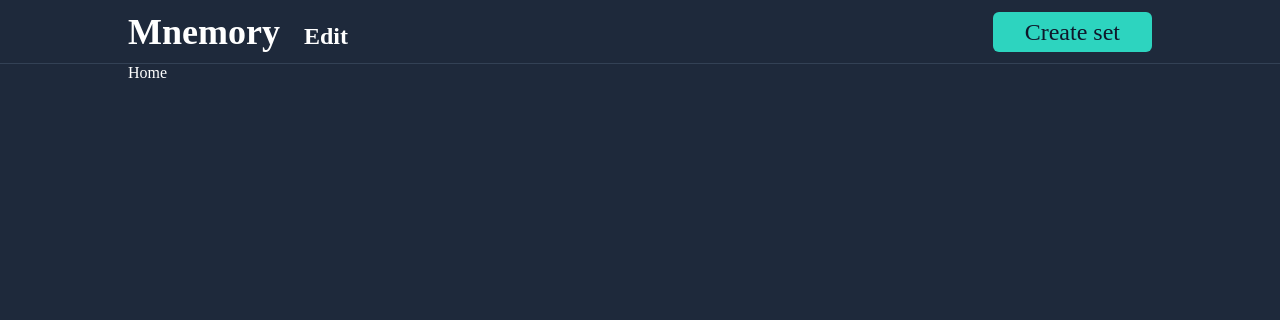
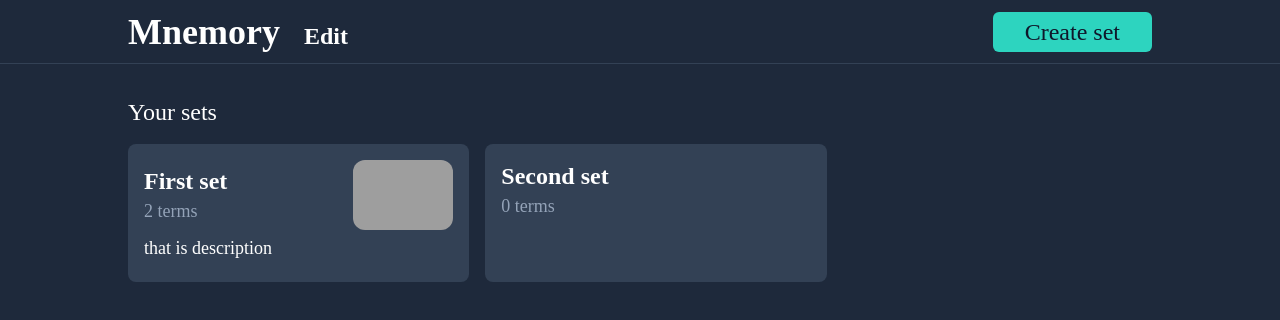
Before and after one commit to Shysh-Oleksandr/mnemory, a React (Create React App) app: page / in a window 1280 px wide. Shown: the top 320 px of the page. Built offline with nearby package versions, Linux system fonts and the light colour scheme; grey boxes are pictures that could not be loaded.

Commit message:
Remade reducer for sets and made list of sets.

```diff
--- a/src/components/termCard/TermCardSeparator.tsx
+++ b/src/components/termCard/TermCardSeparator.tsx
@@ -17,7 +17,7 @@ const TermCardSeparator = ({ cardId }: Props) => {
   const emptyTerm = {
     term: "",
     descriptionKeywords: [{ keyword: "", id: 0, imageChecked: false }],
-    id: mnemoryState.terms.length,
+    id: mnemoryState.sets[mnemoryState.currentSetId].terms.length,
   };
 
   return (
@@ -30,7 +30,8 @@ const TermCardSeparator = ({ cardId }: Props) => {
         setStyle({ transform: "scale(0)" });
       }}
     >
-      {cardId !== mnemoryState.terms.length - 1 && (
+      {cardId !==
+        mnemoryState.sets[mnemoryState.currentSetId].terms.length - 1 && (
         <button
           style={style}
           onClick={() => addTerm(emptyTerm, cardId + 1)}
--- a/src/components/termCard/TermKeyword.tsx
+++ b/src/components/termCard/TermKeyword.tsx
@@ -26,7 +26,7 @@ const TermKeyword = ({ termId, descriptionKeyword }: Props) => {
     <div className="term-description-keyword relative flex flex-col items-center m-1 w-36">
       {descriptionKeyword.image ? (
         <div
-          className="relative flex flex-col items-center w-full h-[80px] overflow-hidden rounded-xl bg-center bg-cover bg-no-repeat"
+          className="w-full h-[80px] rounded-xl bg-center bg-cover bg-no-repeat"
           style={{ backgroundImage: `urL(${descriptionKeyword.image})` }}
         >
           <button
--- a/src/pages/EditPage.tsx
+++ b/src/pages/EditPage.tsx
@@ -3,14 +3,18 @@ import TermsList from "./../components/TermsList";
 import AddTermBtn from "./../components/AddTermBtn";
 import SetForm from "../components/set/SetForm";
 import { Link } from "react-router-dom";
+import { useSelector } from "react-redux";
+import { State } from "../state";
 
 type Props = {};
 
 const EditPage = (props: Props) => {
+  const mnemoryState = useSelector((state: State) => state.mnemory);
+
   return (
     <div>
       <SetForm
-        buttonText="Edit"
+        buttonText="Save"
         titleContent={
           <Link to="/set/3" className="text-xl">
             <span className="mr-3 text-teal-400 hover:text-orange-400 transition-colors">{`<`}</span>
@@ -18,7 +22,7 @@ const EditPage = (props: Props) => {
           </Link>
         }
       />
-      <TermsList />
+      <TermsList terms={mnemoryState.sets[mnemoryState.currentSetId].terms} />
       <AddTermBtn />
       <button className="btn ml-auto block mt-2 !px-24 !py-4">Save</button>
     </div>
--- a/src/pages/HomePage.tsx
+++ b/src/pages/HomePage.tsx
@@ -1,9 +1,66 @@
 import React from "react";
+import { useDispatch, useSelector } from "react-redux";
+import { ITerm } from "../components/termCard/Term";
+import { actionCreactors, State } from "../state";
+import { Link } from "react-router-dom";
+import { bindActionCreators } from "redux";
 
 type Props = {};
 
 const HomePage = (props: Props) => {
-  return <div>Home</div>;
+  const mnemoryState = useSelector((state: State) => state.mnemory);
+  const dispatch = useDispatch();
+
+  const { setCurrentSetId } = bindActionCreators(actionCreactors, dispatch);
+
+  return (
+    <div className="mt-8">
+      <h3 className="text-2xl mb-2">Your sets</h3>
+      <div className="flex">
+        {mnemoryState.sets.map((set) => {
+          const keyword = set.terms
+            .map((term) => {
+              let keyword = term.descriptionKeywords.find(
+                (keyword) => keyword.image
+              );
+              if (keyword) return keyword;
+            })
+            .slice(-1)[0];
+          const keywordImage = keyword?.image;
+          return (
+            <Link
+              to={`/set/${set.setId}`}
+              className="mr-4 mt-2 basis-1/3 rounded-lg cursor-pointer border-solid border-transparent hover:bg-slate-600 hover:border-white border-b-4 transition-all bg-slate-700 max-w-sm p-4"
+              key={set.setId}
+              onClick={() => setCurrentSetId(set.setId)}
+            >
+              <div className="flex items-center justify-between">
+                <div>
+                  <h4 className="text-2xl font-bold">{set.name}</h4>
+                  <h5 className="text-lg text-slate-400">
+                    {set.terms.length} terms
+                  </h5>
+                </div>
+                <div>
+                  {keywordImage && (
+                    <div
+                      className="w-[100px] h-[70px] rounded-xl bg-center bg-cover bg-no-repeat"
+                      style={{
+                        backgroundImage: `urL(${keywordImage})`,
+                      }}
+                    ></div>
+                  )}
+                </div>
+              </div>
+              <div className="mt-1">
+                <p className="text-lg">{set.description}</p>
+              </div>
+            </Link>
+          );
+        })}
+      </div>
+    </div>
+  );
 };
 
 export default HomePage;
--- a/src/state/Action-creators/index.ts
+++ b/src/state/Action-creators/index.ts
@@ -6,7 +6,7 @@ import { ITerm } from "../../components/termCard/Term";
 export const addTerm = (term: ITerm, indexToAdd: number) => {
   return (dispatch: Dispatch<Action>) => {
     dispatch({
-      type: ActionType.ADDING,
+      type: ActionType.ADDING_TERM,
       payload: { term: term, indexToAdd: indexToAdd },
     });
   };
@@ -15,7 +15,7 @@ export const addTerm = (term: ITerm, indexToAdd: number) => {
 export const deleteTerm = (term: ITerm) => {
   return (dispatch: Dispatch<Action>) => {
     dispatch({
-      type: ActionType.DELETING,
+      type: ActionType.DELETING_TERM,
       payload: term,
     });
   };
@@ -78,3 +78,12 @@ export const setSearchedImages = (searchedImages: string[]) => {
     });
   };
 };
+
+export const setCurrentSetId = (setId: number) => {
+  return (dispatch: Dispatch<Action>) => {
+    dispatch({
+      type: ActionType.SET_CURRENT_SET_ID,
+      payload: setId,
+    });
+  };
+};
--- a/src/state/Action-types/index.ts
+++ b/src/state/Action-types/index.ts
@@ -1,10 +1,11 @@
 export enum ActionType {
-  ADDING = "Adding",
-  DELETING = "Deleting",
+  ADDING_TERM = "Adding a term",
+  DELETING_TERM = "Deleting a term",
   ADDING_KEYWORD = "Adding a Keyword",
   DELETING_KEYWORD = "Deleting a Keyword",
   DELETING_KEYWORD_IMAGE = "Deleting a Keyword image",
   TOGGLE_KEYWORD_IMAGE = "Toggle a Keyword image",
   SET_KEYWORD_IMAGE = "Set a Keyword image",
   SET_SEARCHED_IMAGES = "Set searched images",
+  SET_CURRENT_SET_ID = "Set current set id",
 }
--- a/src/state/Reducers/MnemoryReducer.ts
+++ b/src/state/Reducers/MnemoryReducer.ts
@@ -2,13 +2,25 @@ import { ActionType } from "../Action-types";
 import { Action } from "../Actions";
 import { ITerm } from "../../components/termCard/Term";
 
+export interface ISet {
+  name: string;
+  description?: string;
+  terms: ITerm[];
+  setId: number;
+}
+
 export interface IMnemory {
-  terms: ITerm[];
+  sets: ISet[];
   currentImageQuery: string;
   currentSearchedImages: string[];
+  currentSetId: number;
 }
 
 const initialState: IMnemory = {
+  sets: [
+    {
+      name: "First set",
+      description: "that is description",
       terms: [
         {
           term: "Lata",
@@ -26,8 +38,6 @@ const initialState: IMnemory = {
               keyword: "Chaos",
               id: 2,
               imageChecked: false,
-          image:
-            "https://media.istockphoto.com/photos/flag-of-latvia-blowing-in-the-wind-picture-id1219006164?k=20&m=1219006164&s=612x612&w=0&h=Gilv16JpdkZ7YrVvdQ0GqyUDvlzLDFyGJnqB9j2e158=",
             },
             { keyword: "Water", id: 3, imageChecked: false },
           ],
@@ -37,28 +47,64 @@ const initialState: IMnemory = {
           term: "Leche",
           definition: "milk",
           descriptionKeywords: [
-        { keyword: "cure", id: 0, imageChecked: false },
+            {
+              keyword: "cure",
+              id: 0,
+              imageChecked: false,
+              image:
+                "https://images.unsplash.com/photo-1562914344-e97da11dacd4?ixid=MnwzMDg5NzJ8MHwxfHNlYXJjaHwzfHxMYXR2aWF8ZW58MHx8fHwxNjQ3NDI0NzMx&ixlib=rb-1.2.1",
+            },
             { keyword: "doctor", id: 1, imageChecked: false },
           ],
           id: 1,
         },
       ],
+      setId: 0,
+    },
+    {
+      name: "Second set",
+      terms: [],
+      setId: 1,
+    },
+  ],
+  currentSetId: 0,
   currentImageQuery: "",
   currentSearchedImages: [],
 };
+
+function setNewTerms(state: IMnemory, newTerms: ITerm[]): ISet[] {
+  const newSets = state.sets.map((set) => {
+    if (set.setId === state.currentSetId) return { ...set, terms: newTerms };
+    return set;
+  });
+
+  return newSets;
+}
 
 const mnemoryReducer = (
   state: IMnemory = initialState,
   action: Action
 ): IMnemory => {
+  let newSets = state.sets;
+  let newTerms = state.sets[state.currentSetId].terms;
   switch (action.type) {
-    case ActionType.ADDING:
-      const copiedTerms = state.terms;
-      copiedTerms.splice(action.payload.indexToAdd, 0, action.payload.term);
-      return { ...state, terms: copiedTerms };
+    // Terms actions.
+    case ActionType.ADDING_TERM:
+      newTerms = state.sets[state.currentSetId].terms;
+      newTerms.splice(action.payload.indexToAdd, 0, action.payload.term);
+      newSets = setNewTerms(state, newTerms);
+      return { ...state, sets: newSets };
 
+    case ActionType.DELETING_TERM:
+      newTerms = state.sets[state.currentSetId].terms.filter(
+        (term) => term.id !== action.payload.id
+      );
+      newSets = setNewTerms(state, newTerms);
+      return { ...state, sets: newSets };
+
+    // Term keywords actions.
     case ActionType.ADDING_KEYWORD:
-      const addedKeywordTerms = state.terms.map((term) => {
+      newTerms = state.sets[state.currentSetId].terms.map((term) => {
         if (term.id === action.payload) {
           return {
             ...term,
@@ -74,16 +120,11 @@ const mnemoryReducer = (
         }
         return term;
       });
-      return { ...state, terms: addedKeywordTerms };
-
-    case ActionType.DELETING:
-      const filteredTerms = state.terms.filter(
-        (term) => term.id !== action.payload.id
-      );
-      return { ...state, terms: filteredTerms };
+      newSets = setNewTerms(state, newTerms);
+      return { ...state, sets: newSets };
 
     case ActionType.DELETING_KEYWORD:
-      const deletedKeywordTerms = state.terms.map((term) => {
+      newTerms = state.sets[state.currentSetId].terms.map((term) => {
         if (term.id === action.payload.termId) {
           const newTermKeywords = term.descriptionKeywords.filter(
             (keyword) => keyword.id !== action.payload.keywordId
@@ -95,10 +136,12 @@ const mnemoryReducer = (
         }
         return term;
       });
-      return { ...state, terms: deletedKeywordTerms };
+      newSets = setNewTerms(state, newTerms);
+      return { ...state, sets: newSets };
 
+    // Term keyword image actions.
     case ActionType.DELETING_KEYWORD_IMAGE:
-      const deletedKeywordImageTerms = state.terms.map((term) => {
+      newTerms = state.sets[state.currentSetId].terms.map((term) => {
         if (term.id === action.payload.termId) {
           const newTermKeywords = term.descriptionKeywords.map((keyword) => {
             if (keyword.id === action.payload.keywordId) {
@@ -113,11 +156,12 @@ const mnemoryReducer = (
         }
         return term;
       });
-      return { ...state, terms: deletedKeywordImageTerms };
+      newSets = setNewTerms(state, newTerms);
+      return { ...state, sets: newSets };
 
     case ActionType.TOGGLE_KEYWORD_IMAGE:
       let newImageQuery = "";
-      const toggledKeywordImageTerms = state.terms.map((term) => {
+      newTerms = state.sets[state.currentSetId].terms.map((term) => {
         const newTermKeywords = term.descriptionKeywords.map((keyword) => {
           if (
             keyword.id === action.payload.keywordId &&
@@ -133,14 +177,15 @@ const mnemoryReducer = (
           descriptionKeywords: newTermKeywords,
         };
       });
+      newSets = setNewTerms(state, newTerms);
       return {
         ...state,
-        terms: toggledKeywordImageTerms,
+        sets: newSets,
         currentImageQuery: newImageQuery,
       };
 
     case ActionType.SET_KEYWORD_IMAGE:
-      const newKeywordImageTerms = state.terms.map((term) => {
+      newTerms = state.sets[state.currentSetId].terms.map((term) => {
         if (term.id === action.payload.termId) {
           const newTermKeywords = term.descriptionKeywords.map((keyword) => {
             if (keyword.id === action.payload.keywordId) {
@@ -155,10 +200,15 @@ const mnemoryReducer = (
         }
         return term;
       });
-      return { ...state, terms: newKeywordImageTerms };
+      newSets = setNewTerms(state, newTerms);
+      return { ...state, sets: newSets };
 
     case ActionType.SET_SEARCHED_IMAGES:
       return { ...state, currentSearchedImages: action.payload };
+
+    // Set actions.
+    case ActionType.SET_CURRENT_SET_ID:
+      return { ...state, currentSetId: action.payload };
 
     default:
       return state;
```
Also changed, not shown: src/components/AddTermBtn.tsx (+8 -3 lines), src/components/TermsList.tsx (+6 -5 lines), src/pages/CreatePage.tsx (+5 -2 lines), src/state/Actions/index.ts (+8 -2 lines), 1 other file (tests, documents, lock files or other folders). Lines whose indentation alone changed are shown as unchanged.
